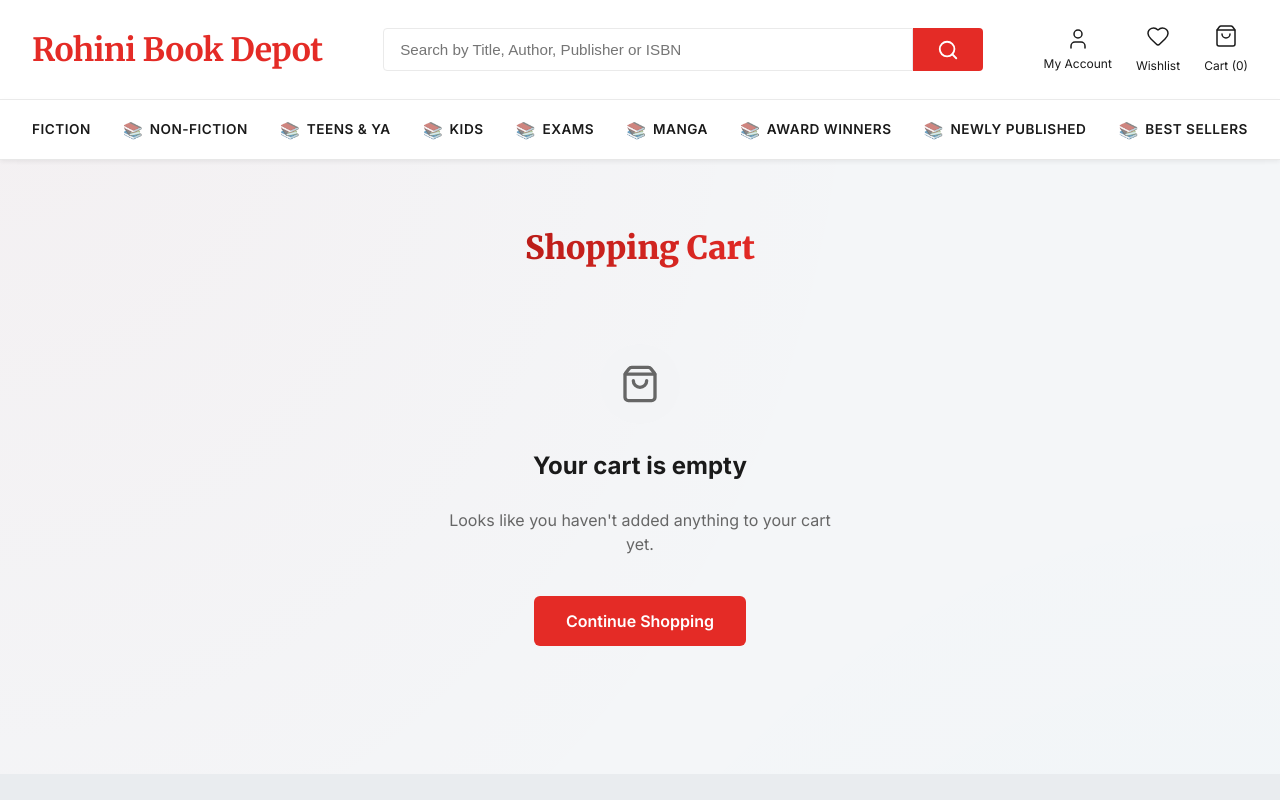
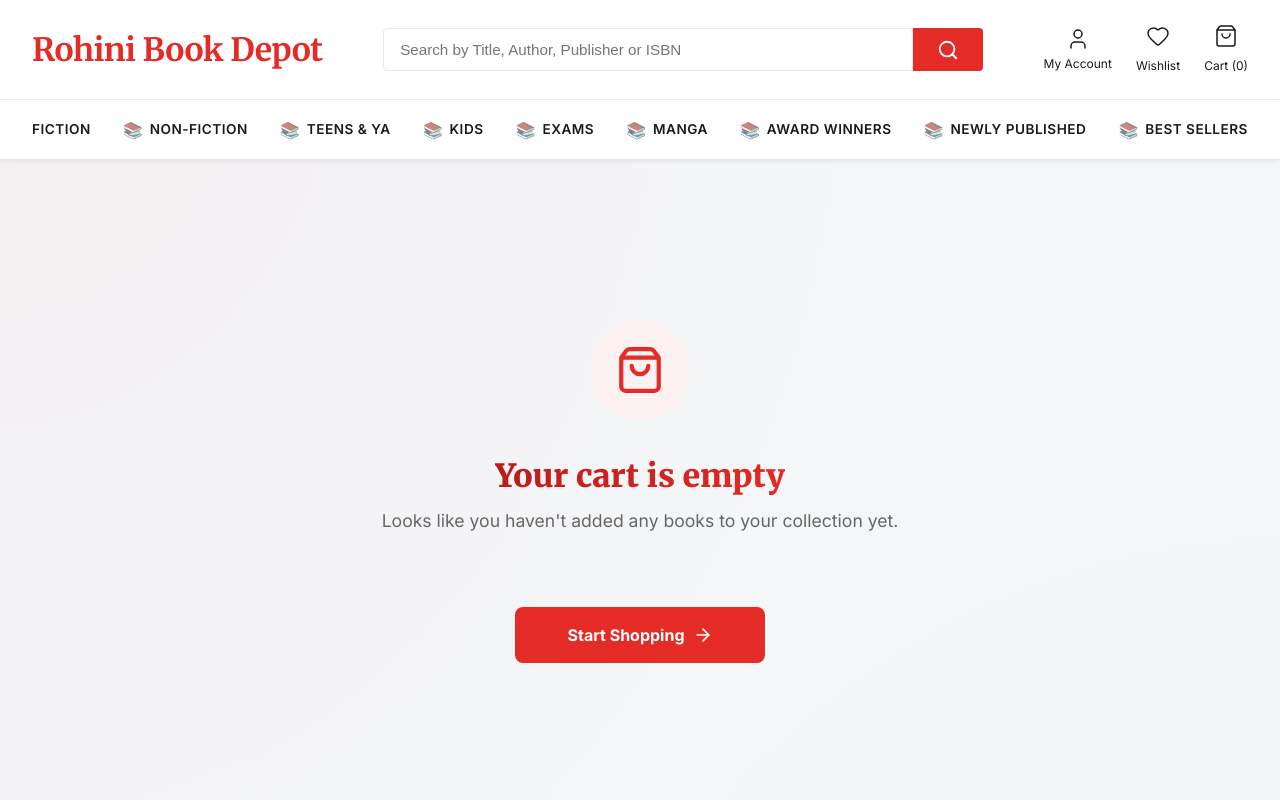
Before and after one commit to bhagwaticreationshelpdesk-debug/rohinibook, a Next.js app: page /cart in a window 1280 px wide. Shown: the top 800 px of the page. Built offline with nearby package versions, Linux system fonts and the light colour scheme.

Commit message:
Fix cart logic: items added to cart are now visible on the cart page

```diff
--- /dev/null
+++ b/app/cart/cart.module.css
@@ -0,0 +1,141 @@
+.cartContainer {
+    max-width: 1000px;
+    margin: 4rem auto;
+    padding: 0 1rem;
+}
+
+.cartGrid {
+    display: grid;
+    grid-template-columns: 2fr 1fr;
+    gap: 3rem;
+    margin-top: 2.5rem;
+}
+
+.cartItems {
+    display: flex;
+    flex-direction: column;
+    gap: 1.5rem;
+}
+
+.cartItem {
+    display: flex;
+    gap: 1.5rem;
+    padding-bottom: 1.5rem;
+    border-bottom: 1px solid #eee;
+}
+
+.itemImage {
+    position: relative;
+    width: 100px;
+    height: 150px;
+    border-radius: 8px;
+    overflow: hidden;
+    background: #f5f5f5;
+}
+
+.itemInfo {
+    flex: 1;
+    display: flex;
+    flex-direction: column;
+}
+
+.itemTitle {
+    font-size: 1.1rem;
+    font-weight: 700;
+    margin-bottom: 0.25rem;
+    color: #1a1a1a;
+}
+
+.itemAuthor {
+    color: #666;
+    font-size: 0.9rem;
+    margin-bottom: 1rem;
+}
+
+.itemPrice {
+    font-weight: 700;
+    color: #E42B26;
+    font-size: 1.1rem;
+}
+
+.removeBtn {
+    background: transparent;
+    border: none;
+    color: #999;
+    font-size: 0.85rem;
+    cursor: pointer;
+    display: flex;
+    align-items: center;
+    gap: 0.5rem;
+    padding: 0;
+    margin-top: auto;
+    transition: color 0.2s;
+}
+
+.removeBtn:hover {
+    color: #E42B26;
+}
+
+.summaryCard {
+    background: #f9f9f9;
+    padding: 2rem;
+    border-radius: 12px;
+    height: fit-content;
+    position: sticky;
+    top: 100px;
+}
+
+.summaryTitle {
+    font-size: 1.25rem;
+    font-weight: 700;
+    margin-bottom: 1.5rem;
+    padding-bottom: 1rem;
+    border-bottom: 1px solid #ddd;
+}
+
+.summaryRow {
+    display: flex;
+    justify-content: space-between;
+    margin-bottom: 1rem;
+    color: #444;
+}
+
+.totalRow {
+    display: flex;
+    justify-content: space-between;
+    margin-top: 1.5rem;
+    padding-top: 1.5rem;
+    border-top: 1px solid #ddd;
+    font-weight: 800;
+    font-size: 1.2rem;
+    color: #1a1a1a;
+}
+
+.checkoutBtn {
+    width: 100%;
+    background: #E42B26;
+    color: white;
+    border: none;
+    padding: 1rem;
+    border-radius: 8px;
+    font-weight: 700;
+    font-size: 1rem;
+    margin-top: 2rem;
+    cursor: pointer;
+    transition: background 0.2s;
+}
+
+.checkoutBtn:hover {
+    background: #c2201b;
+}
+
+.emptyState {
+    text-align: center;
+    padding: 6rem 0;
+}
+
+@media (max-width: 768px) {
+    .cartGrid {
+        grid-template-columns: 1fr;
+    }
+}
--- a/app/cart/page.tsx
+++ b/app/cart/page.tsx
@@ -1,40 +1,127 @@
+"use client";
+
 import Link from 'next/link';
-import { ShoppingBag } from 'lucide-react';
+import Image from 'next/image';
+import { ShoppingBag, Trash2, ArrowRight } from 'lucide-react';
+import { useAppContext } from '../context/AppContext';
+import styles from './cart.module.css';
 
 export default function CartPage() {
+    const { cart, removeFromCart } = useAppContext();
+
+    // Group items by ID to handle quantities
+    const groupedCart = cart.reduce((acc: any[], product) => {
+        const existingItem = acc.find(item => item.id === product.id);
+        if (existingItem) {
+            existingItem.quantity += 1;
+        } else {
+            acc.push({ ...product, quantity: 1 });
+        }
+        return acc;
+    }, []);
+
+    const subtotal = groupedCart.reduce((sum, item) => sum + (item.price * item.quantity), 0);
+    const shipping = subtotal > 0 ? 50 : 0;
+    const total = subtotal + shipping;
+
+    if (cart.length === 0) {
+        return (
+            <div className={styles.cartContainer}>
+                <div className={styles.emptyState}>
+                    <div style={{
+                        width: '100px',
+                        height: '100px',
+                        background: '#fdf2f2',
+                        borderRadius: '50%',
+                        display: 'flex',
+                        alignItems: 'center',
+                        justifyContent: 'center',
+                        margin: '0 auto 2rem'
+                    }}>
+                        <ShoppingBag size={50} color="#E42B26" />
+                    </div>
+                    <h1 className="section-title">Your cart is empty</h1>
+                    <p style={{ color: '#666', marginBottom: '2.5rem', fontSize: '1.1rem' }}>
+                        Looks like you haven't added any books to your collection yet.
+                    </p>
+                    <Link href="/" className={styles.checkoutBtn} style={{ maxWidth: '250px', display: 'inline-flex', alignItems: 'center', justifyContent: 'center', gap: '0.5rem', textDecoration: 'none' }}>
+                        Start Shopping <ArrowRight size={20} />
+                    </Link>
+                </div>
+            </div>
+        );
+    }
+
     return (
-        <div className="container" style={{ padding: '4rem 0', minHeight: '60vh', textAlign: 'center' }}>
-            <h1 className="section-title">Shopping Cart</h1>
+        <div className={styles.cartContainer}>
+            <div style={{ marginBottom: '3rem' }}>
+                <h1 className="section-title" style={{ textAlign: 'left', margin: 0 }}>Shopping Cart</h1>
+                <p style={{ color: '#666', marginTop: '0.5rem' }}>You have {cart.length} items in your bag</p>
+            </div>
 
-            <div style={{ marginTop: '4rem', display: 'flex', flexDirection: 'column', alignItems: 'center', gap: '1.5rem' }}>
-                <div style={{
-                    width: '80px',
-                    height: '80px',
-                    background: '#f3f4f6',
-                    borderRadius: '50%',
-                    display: 'flex',
-                    alignItems: 'center',
-                    justifyContent: 'center'
-                }}>
-                    <ShoppingBag size={40} color="#666" />
+            <div className={styles.cartGrid}>
+                <div className={styles.cartItems}>
+                    {groupedCart.map((item) => (
+                        <div key={item.id} className={styles.cartItem}>
+                            <div className={styles.itemImage}>
+                                <Image
+                                    src={item.image}
+                                    alt={item.title}
+                                    fill
+                                    style={{ objectFit: 'cover' }}
+                                />
+                            </div>
+                            <div className={styles.itemInfo}>
+                                <div style={{ display: 'flex', justifyContent: 'space-between', alignItems: 'flex-start' }}>
+                                    <div>
+                                        <h3 className={styles.itemTitle}>{item.title}</h3>
+                                        <p className={styles.itemAuthor}>{item.author}</p>
+                                    </div>
+                                    <div style={{ textAlign: 'right' }}>
+                                        <div className={styles.itemPrice}>₹{item.price}</div>
+                                        {item.quantity > 1 && (
+                                            <div style={{ fontSize: '0.85rem', color: '#666', marginTop: '2px' }}>
+                                                Qty: {item.quantity} (₹{item.price * item.quantity})
+                                            </div>
+                                        )}
+                                    </div>
+                                </div>
+                                <button
+                                    onClick={() => removeFromCart(item.id)}
+                                    className={styles.removeBtn}
+                                >
+                                    <Trash2 size={16} /> Remove from cart
+                                </button>
+                            </div>
+                        </div>
+                    ))}
                 </div>
 
-                <h2 style={{ fontSize: '1.5rem', color: '#1a1a1a' }}>Your cart is empty</h2>
-                <p style={{ color: '#666', maxWidth: '400px' }}>
-                    Looks like you haven't added anything to your cart yet.
-                </p>
-
-                <Link href="/" style={{
-                    display: 'inline-block',
-                    marginTop: '1rem',
-                    padding: '0.8rem 2rem',
-                    background: '#E42B26',
-                    color: 'white',
-                    borderRadius: '6px',
-                    fontWeight: '600'
-                }}>
-                    Continue Shopping
-                </Link>
+                <div className={styles.summaryCard}>
+                    <h2 className={styles.summaryTitle}>Order Summary</h2>
+                    <div className={styles.summaryRow}>
+                        <span>Subtotal ({cart.length} items)</span>
+                        <span>₹{subtotal}</span>
+                    </div>
+                    <div className={styles.summaryRow}>
+                        <span>Shipping</span>
+                        <span>₹{shipping}</span>
+                    </div>
+                    <div className={styles.summaryRow} style={{ color: '#2e7d32', fontSize: '0.9rem' }}>
+                        <span>Discount Applied</span>
+                        <span>-₹0</span>
+                    </div>
+                    <div className={styles.totalRow}>
+                        <span>Total</span>
+                        <span>₹{total}</span>
+                    </div>
+                    <button className={styles.checkoutBtn}>
+                        Proceed to Checkout
+                    </button>
+                    <p style={{ fontSize: '0.75rem', textAlign: 'center', color: '#999', marginTop: '1rem' }}>
+                        Shipping calculated at checkout.
+                    </p>
+                </div>
             </div>
         </div>
     );
```
